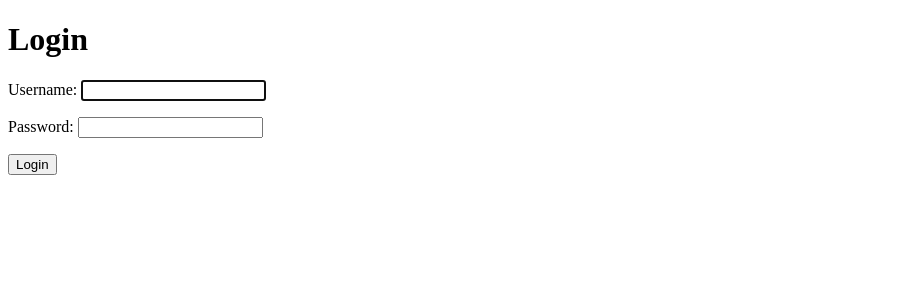
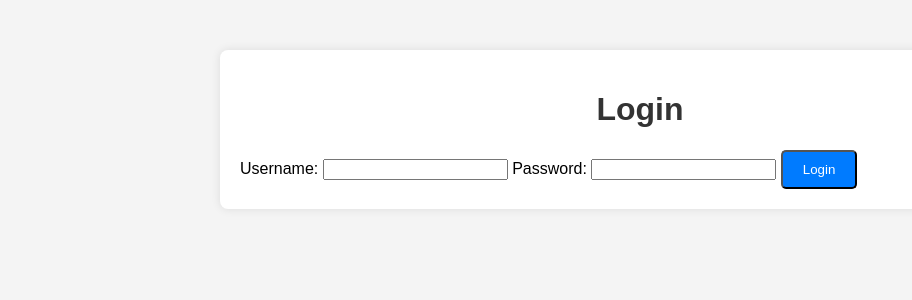
Before and after one commit to dmangames1941/Maintenance-Request-Ticketing-System, a Django app: page /login/ in a window 1280 px wide. Shown: the top 300 px of the page, without its empty margins (0-912 px from the left). Run offline with Django 5.2, Linux system fonts and the light colour scheme.

Commit message:
Added Static CSS
Added static folder and css

```diff
--- /dev/null
+++ b/maintReqTickSys/ticketsystem/static/style.css
@@ -0,0 +1,57 @@
+/* General Styles */
+body {
+    font-family: Arial, sans-serif;
+    background-color: #f4f4f4;
+    margin: 0;
+    padding: 0;
+}
+
+.container {
+    max-width: 800px;
+    margin: 50px auto;
+    background: white;
+    padding: 20px;
+    box-shadow: 0 0 10px rgba(0, 0, 0, 0.1);
+    border-radius: 8px;
+}
+
+h1 {
+    text-align: center;
+    color: #333;
+}
+
+/* Button Styling */
+.button {
+    display: inline-block;
+    background-color: #007bff;
+    color: white;
+    padding: 10px 20px;
+    text-decoration: none;
+    border-radius: 5px;
+}
+
+.button:hover {
+    background-color: #0056b3;
+}
+
+/* Home Page Specific Link Styling */
+.home-links {
+    text-align: center;
+    margin-top: 20px;
+}
+
+.home-links a {
+    display: inline-block;
+    color: #007bff;
+    text-decoration: none;
+    font-weight: bold;
+    padding: 10px 15px;
+    border: 2px solid #007bff;
+    border-radius: 5px;
+    transition: 0.3s ease-in-out;
+}
+
+.home-links a:hover {
+    background-color: #007bff;
+    color: white;
+}
--- a/maintReqTickSys/ticketsystem/templates/admin_dashboard.html
+++ b/maintReqTickSys/ticketsystem/templates/admin_dashboard.html
@@ -1,7 +1,9 @@
+{% load static %}
 <!DOCTYPE html>
 <html>
 <head>
     <title>Admin Dashboard</title>
+    <link rel="stylesheet" href="{% static 'style.css' %}">
 </head>
 <body>
     <h1>Welcome Admin!</h1>
--- a/maintReqTickSys/ticketsystem/templates/login.html
+++ b/maintReqTickSys/ticketsystem/templates/login.html
@@ -1,14 +1,25 @@
+{% load static %}
 <!DOCTYPE html>
-<html>
+<html lang="en">
 <head>
+    <meta charset="UTF-8">
+    <meta name="viewport" content="width=device-width, initial-scale=1.0">
     <title>Login</title>
+    <link rel="stylesheet" href="{% static 'style.css' %}">
 </head>
 <body>
-    <h1>Login</h1>
-    <form method="post">
-        {% csrf_token %}
-        {{ form.as_p }}
-        <button type="submit">Login</button>
-    </form>
+    <div class="container">
+        <h1>Login</h1>
+        <form method="POST">
+            {% csrf_token %}
+            <label for="username">Username:</label>
+            <input type="text" id="username" name="username" required>
+
+            <label for="password">Password:</label>
+            <input type="password" id="password" name="password" required>
+
+            <button type="submit" class="button">Login</button>
+        </form>
+    </div>
 </body>
 </html>
--- a/maintReqTickSys/ticketsystem/templates/user_dashboard.html
+++ b/maintReqTickSys/ticketsystem/templates/user_dashboard.html
@@ -1,7 +1,9 @@
+{% load static %}
 <!DOCTYPE html>
 <html>
 <head>
     <title>User Dashboard</title>
+    <link rel="stylesheet" href="{% static 'style.css' %}">
 </head>
 <body>
     <h1>Welcome User!</h1>
```
Also changed, not shown: maintReqTickSys/ticketsystem/templates/home.html (+11 -3 lines).
